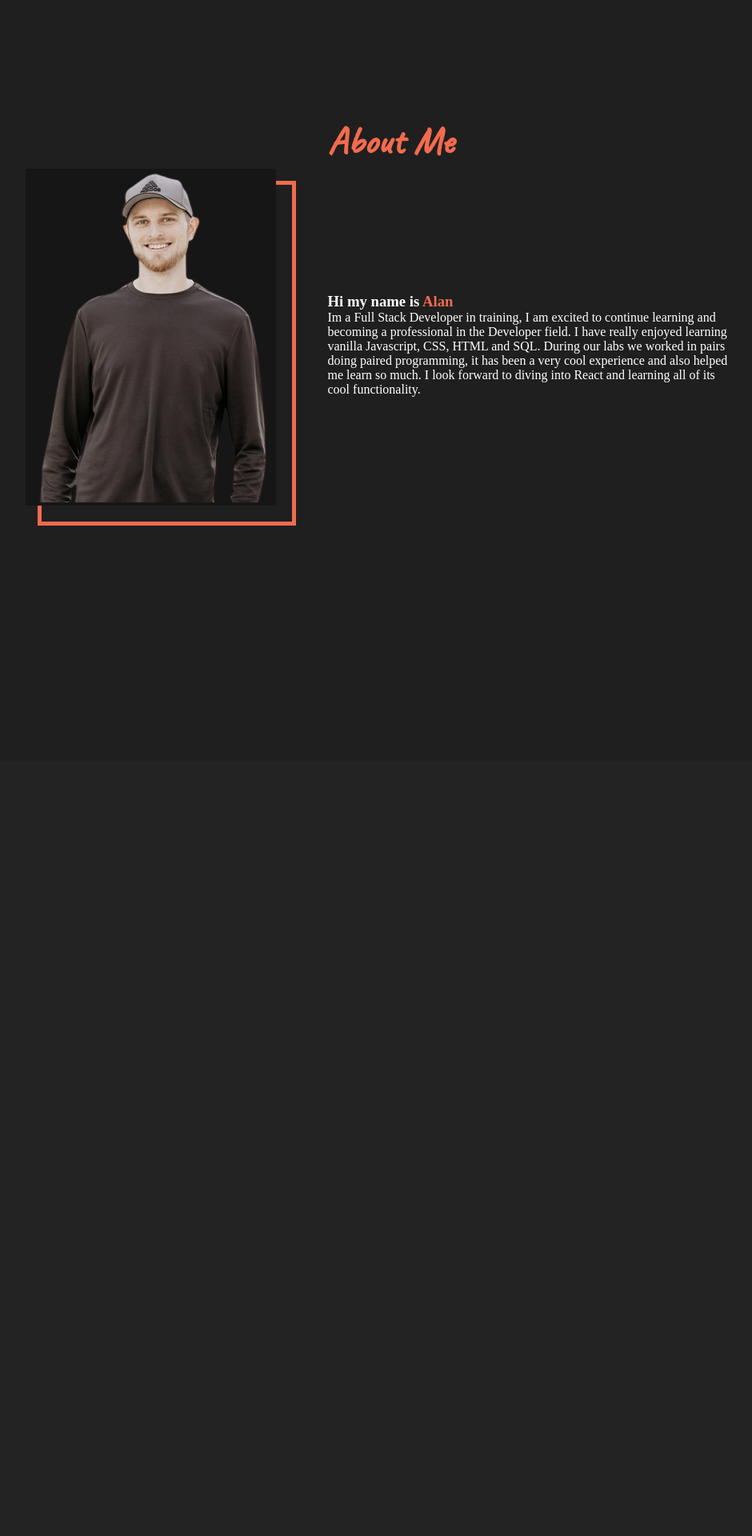
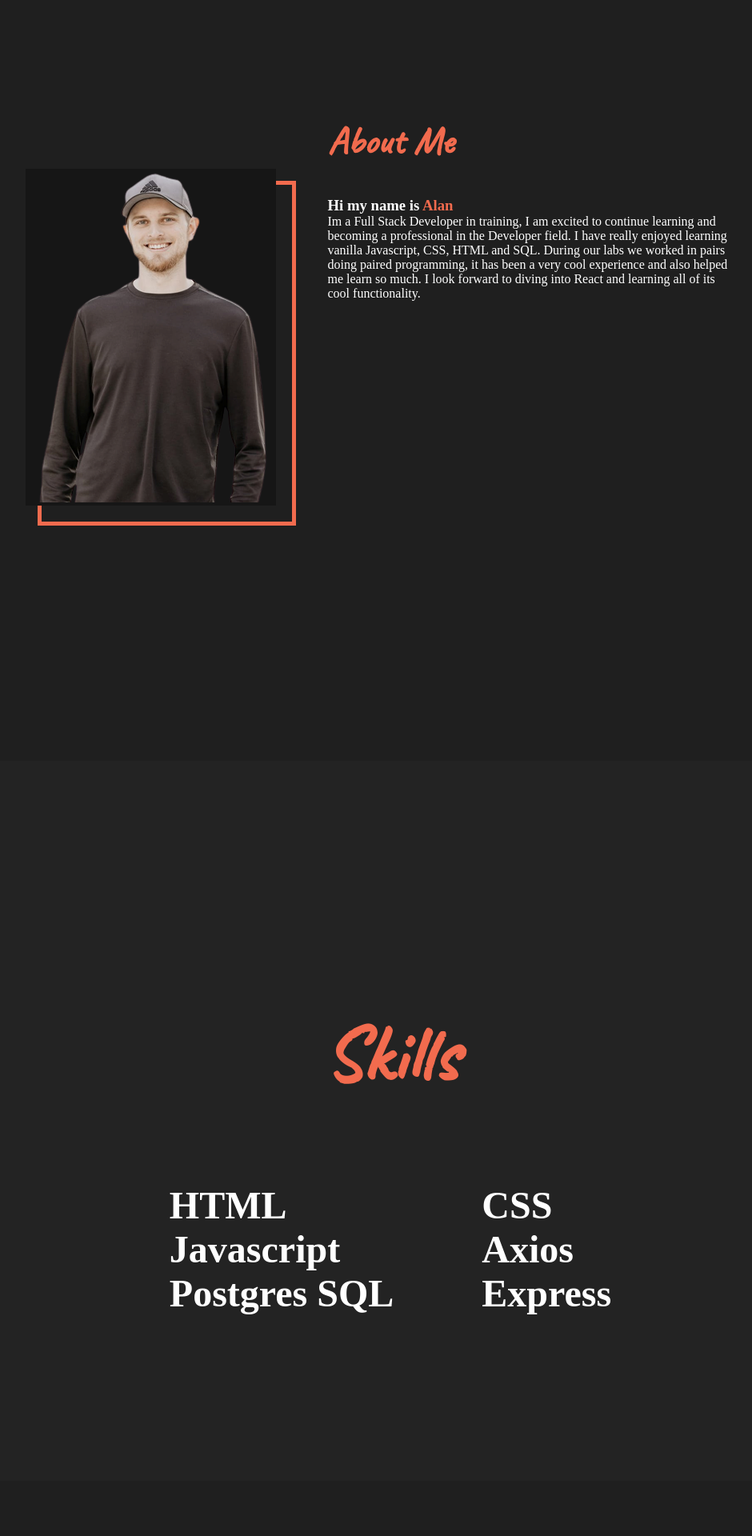
Before and after one commit to Shipalan/Shipalan.github.io, a PHP site: page /portfolio.html in a window 1280 px wide. Shown: the part 1447-3367 px from the top of the page at 80% size, without its empty margins (152-1092 px from the left). Before the commit the page ends 2104 px from the top, so only its background shows below. Run offline with PHP 8.4, Linux system fonts and the light colour scheme.

Commit message:
Finished portfolio

```diff
--- a/portfolio.css
+++ b/portfolio.css
@@ -49,6 +49,11 @@ h3 {
 p {
     color: var(--primary-color);
 }
+
+h4 {
+    color: var(--primary-color);
+}
+
 .nav {
     font-family: 'Montserrat', sans-serif;
     color: var(--primary-color);
@@ -65,7 +70,7 @@ p {
     height: 1188px;
 }
 
-.aboutMe {
+#aboutMe {
     display: flex;
     align-items: center;
     justify-content: center;
@@ -78,8 +83,38 @@ p {
 .aboutMeContent {
     display: flex;
     flex-direction: row;
+    justify-content: center;
+}
+
+#skills {
+    display: flex;
+    flex-direction: column;
+    justify-content: center;
     align-items: center;
+    width: 100%;
+    height: 900px;
+
+}
+
+.h2skills {
+    text-align: center;
+    font-size: 6em;
+    padding: 100px 0;
+}
+
+.skillList {
+    display: flex;
     justify-content: center;
+}
+
+.skillList h4 {
+    font-size: 3em;
+}
+
+.listGroup {
+    display: flex;
+    justify-content: space-between;
+    gap: 110px;
 }
 
 .hero {
@@ -96,6 +131,12 @@ p {
 .wdh2 {
     font-size: 5em;
     color: rgb(73,73,73);
+}
+
+.h2portfolio {
+    text-align: center;
+    font-size: 5em;
+    padding: 50px 0;
 }
 
 .wd {
@@ -124,6 +165,27 @@ p {
     top: -20px;
 }
 
+
+#portfolio {
+    display: flex;
+    justify-content: center;
+    align-items: center;
+    width: 100%;
+    height: 600px;
+    background-color: rgb(31,31,31);
+}
+
+.portfolioIcons {
+    display: flex;
+    justify-content: center;
+    gap: 40px;
+}
+
+.links img{
+    aspect-ratio: auto;
+    height: 80px;
+}
+
 .container {
     max-width: 1700px;
     width: 100%;
--- a/portfolio.html
+++ b/portfolio.html
@@ -17,9 +17,9 @@
     <header>
       <h2 class="headerH2">Alan Shipley</h2>
       <nav class="navlinks">
-        <a href="#wd" class="nav">About Me</a>
-        <a href="#wd" class="nav">Skills</a>
-        <a href="#wd" class="nav">Portfolio</a>
+        <a href="#aboutMe" class="nav">About Me</a>
+        <a href="#skills" class="nav">Skills</a>
+        <a href="#portfolio" class="nav">Portfolio</a>
       </nav>
 
       <h2 class="headerH2">Junior Web Developer</h2>
@@ -33,7 +33,7 @@
           </section>
         </div>
       </section>
-      <section class="aboutMe">
+      <section id="aboutMe">
         <div class="container">
           <section>
             <h2 class="h2aboutMe">About Me</h2>
@@ -45,9 +45,53 @@
               </div>
               <article class="bio">
                 <h3>Hi my name is <span class="highlight">Alan</span></h3>
-                <p class="aboutMeP">Im a Full Stack Developer in training, I am excited to continue learning and becoming a professional in the Developer field. I have really enjoyed learning vanilla Javascript, CSS, HTML and SQL. During our labs we worked in pairs doing paired programming, it has been a very cool experience and also helped me learn so much. I look forward to diving into React and learning all of its cool functionality. </p>
+                <p class="aboutMeP">
+                  Im a Full Stack Developer in training, I am excited to
+                  continue learning and becoming a professional in the Developer
+                  field. I have really enjoyed learning vanilla Javascript, CSS,
+                  HTML and SQL. During our labs we worked in pairs doing paired
+                  programming, it has been a very cool experience and also
+                  helped me learn so much. I look forward to diving into React
+                  and learning all of its cool functionality.
+                </p>
               </article>
             </article>
+          </section>
+        </div>
+      </section>
+      <section id="skills">
+        <div class="container">
+          <h2 class="h2skills">Skills</h2>
+          <article class="skillList">
+            <div class="listGroup">
+              <div>
+                <h4>HTML</h4>
+                <h4>Javascript</h4>
+                <h4>Postgres SQL</h4>
+              </div>
+              <div>
+                <h4>CSS</h4>
+                <h4>Axios</h4>
+                <h4>Express</h4>
+              </div>
+            </div>
+          </article>
+        </div>
+      </section>
+      <section id="portfolio">
+        <div class="container">
+          <h2 class="h2portfolio">Portfolio</h2>
+          <section class="portfolioIcons">
+            <div class="links">
+              <a href="https://github.com/Shipalan"
+                ><img src="./pics/github-removebg-preview.png" alt="github"
+              /></a>
+            </div>
+            <div class="links">
+              <a href="https://www.linkedin.com/in/alan-shipley-791490116/"
+                ><img src="./pics/LI-In-Bug.png" alt="linkedin"
+              /></a>
+            </div>
           </section>
         </div>
       </section>
```
Also changed, not shown: pics/LI-In-Bug.png (added), pics/github-removebg-preview.png (added).
